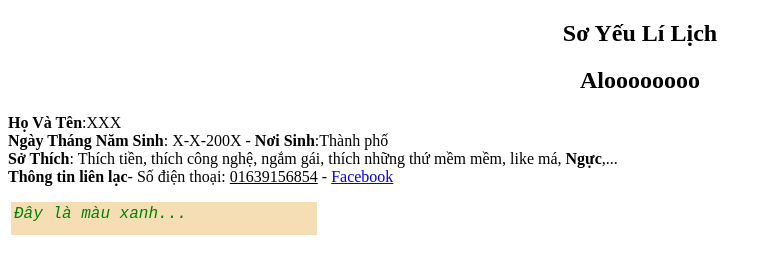
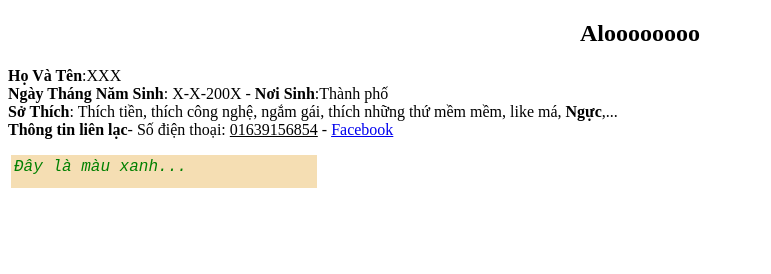
Before and after one commit to binmz/hoccss, a plain HTML site: page index.html in a window 1280 px wide. Shown: the whole page, without its empty margins (0-771 px from the left). Drawn offline with Linux system fonts and the light colour scheme.

Commit message:
Update index.html

```diff
--- a/index.html
+++ b/index.html
@@ -6,7 +6,6 @@
 		<meta charset="utf-8">
 	</head>
 	<body>
-		<div class="text-center"><H2>Sơ Yếu Lí Lịch</H2></div>
 		<div class="text-center"><H2>Aloooooooo<H2></div>
  		<p>
 			<strong>Họ Và Tên</strong>:XXX<br>
@@ -21,4 +20,3 @@
 
 	</body>
 </html>
-</html>
```
